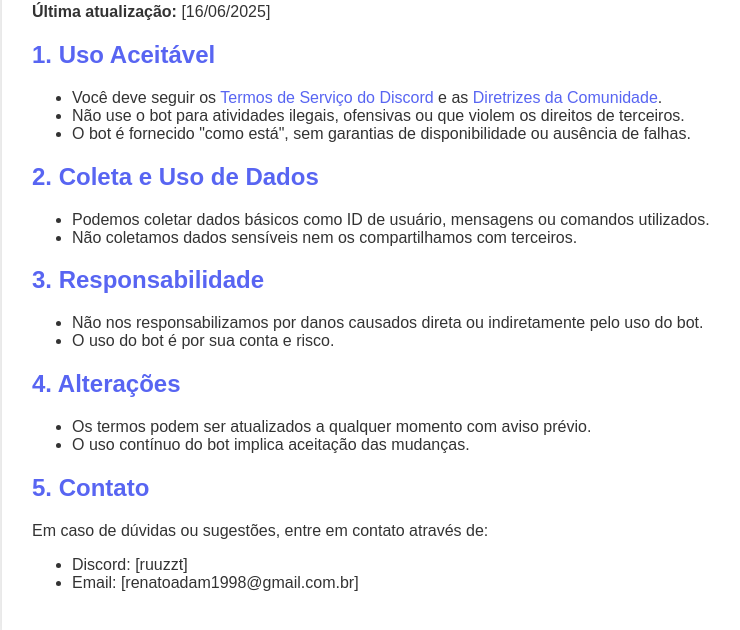
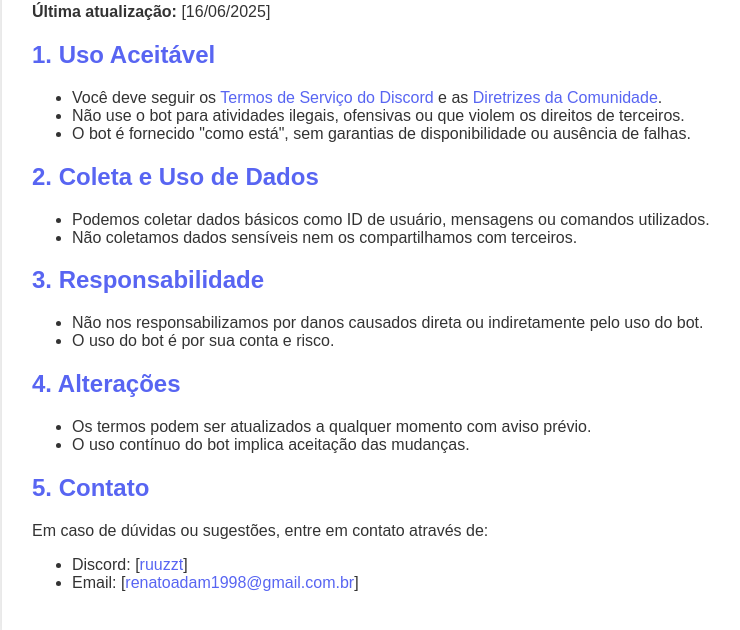
Before and after one commit to ruuzzt/TermosDeServicoBOT, a plain HTML site: page index.html in a window 1280 px wide. Shown: the part 148-778 px from the top of the page, without its empty margins (208-948 px from the left). Drawn offline with Linux system fonts and the light colour scheme.

Commit message:
Update index.html

```diff
--- a/index.html
+++ b/index.html
@@ -62,8 +62,8 @@
     <h2>5. Contato</h2>
     <p>Em caso de dúvidas ou sugestões, entre em contato através de:</p>
     <ul>
-      <li>Discord: [ruuzzt]</li>
-      <li>Email: [renatoadam1998@gmail.com.br]</li>
+      <li>Discord: [<a href="https://discord.com/users/329336484840603648">ruuzzt</a>]</li>
+      <li>Email: [<a href="mailto:renatoadam1998@gmail.com.br">renatoadam1998@gmail.com.br</a>]</li>
     </ul>
   </div>
 </body>
```
